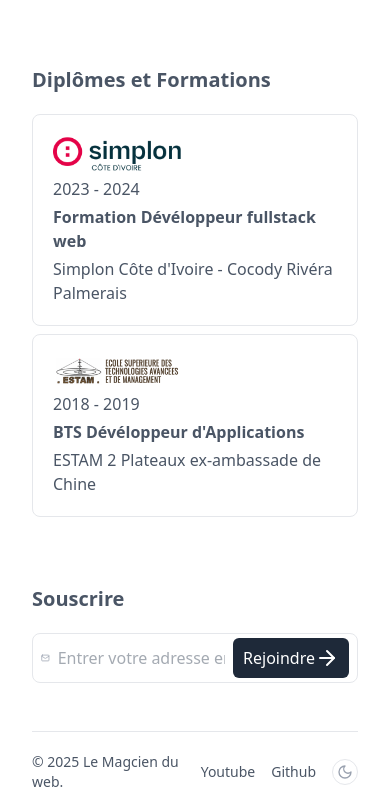
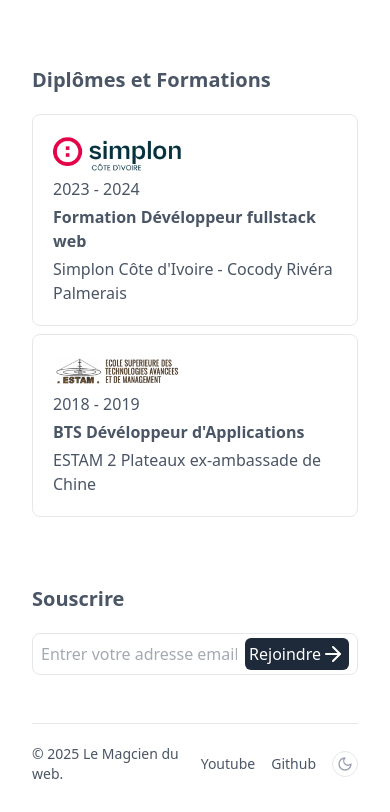
Before and after one commit to zarakikenpashi/my-resume, a React (Vite) app: page / in a window 390 px wide. Shown: the part 2992-3804 px from the top of the page. Built offline with nearby package versions, Linux system fonts and the light colour scheme.

Commit message:
customize navbar

```diff
--- a/src/sections/Newsletter.tsx
+++ b/src/sections/Newsletter.tsx
@@ -5,9 +5,9 @@ const Newsletter = () => {
     <div className="px-5 pt-12">
       <h1 className="text-xl py-5 font-bold">Souscrire</h1>
       <div className="flex items-center rounded-lg border-gray-200 border py-1 px-2 space-x-2">
-        <Mail className="text-gray-400 size-4" />
+        <Mail className="text-gray-400 size-4 hidden md:block" />
         <input type="text" className="outline-none w-full" placeholder="Entrer votre adresse email" />
-        <button className="flex items-center py-2 px-2.5 bg-gray-800 cursor-pointer text-white rounded-md">
+        <button className="flex items-center md:py-2 md:px-2.5 bg-gray-800 cursor-pointer text-white rounded-md sm:text-sm px-1 py-1">
             <span>Rejoindre</span>
             <ArrowRight />
         </button>
```
